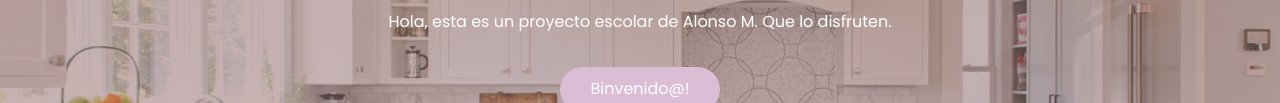
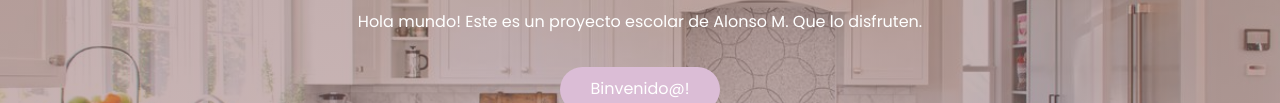
Before and after one commit to spooky1703/desserts-by-sam, a plain HTML site: page INDEX.html in a window 1280 px wide. Shown: the part 326-429 px from the top of the page. Drawn offline with Linux system fonts and the light colour scheme.

Commit message:
Update INDEX.html

```diff
--- a/INDEX.html
+++ b/INDEX.html
@@ -44,7 +44,7 @@
 
         <section class="hero__container container">
             <h1 class="hero__title">"Un sabor que a todos les encantará"</h1>
-            <p class="hero__paragraph">Hola, esta es un proyecto escolar de Alonso M. Que lo disfruten.</p>
+            <p class="hero__paragraph">Hola mundo! Este es un proyecto escolar de Alonso M. Que lo disfruten.</p>
             <a class="cta">Binvenido@!</a>
         </section>
 
```
